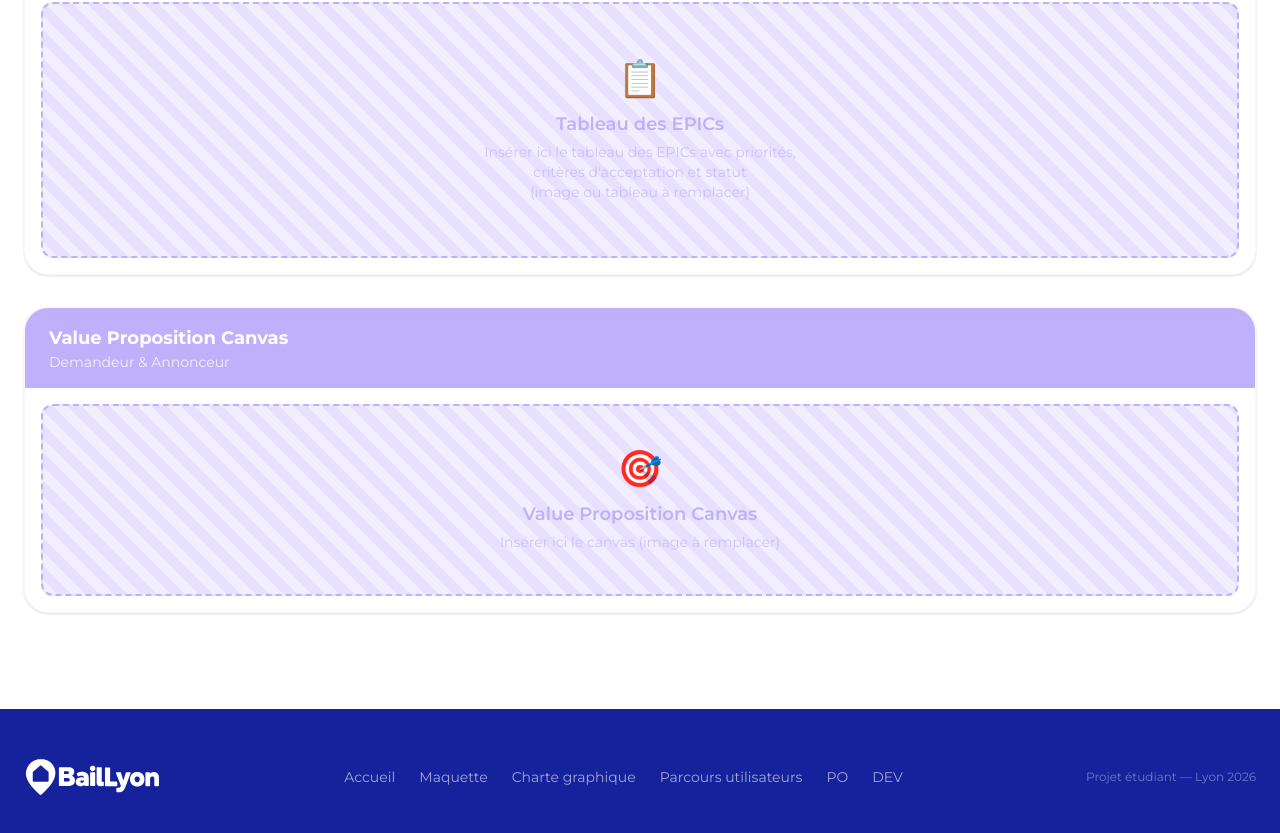
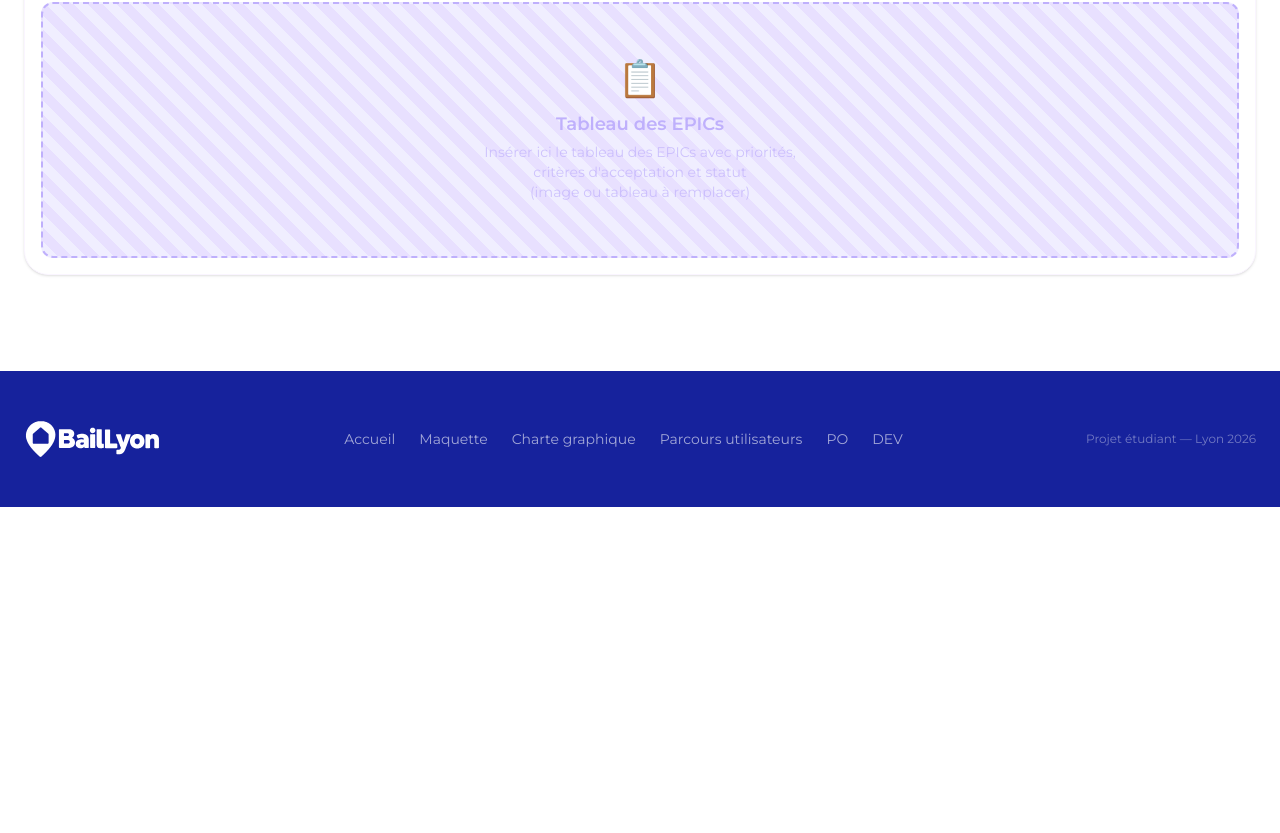
Before and after one commit to sosoYim/log-presentation, a Next.js app: page /po in a window 1280 px wide. Shown: the part 2605-3438 px from the top of the page. After the commit the page ends 3112 px from the top, so only its background shows below. Built offline with nearby package versions, Linux system fonts and the light colour scheme.

Commit message:
feat: remove useless section

```diff
--- a/components/sections/PO.tsx
+++ b/components/sections/PO.tsx
@@ -60,21 +60,6 @@
               </p>
             </div>
           </div>
-
-          {/* Value Proposition Canvas */}
-          <div className="md:col-span-2 bg-white rounded-3xl overflow-hidden shadow-sm border border-purple-50">
-            <div className="bg-[#BFB0FC] px-6 py-4">
-              <h3 className="font-bold text-white text-lg">Value Proposition Canvas</h3>
-              <p className="text-white/80 text-sm">Demandeur & Annonceur</p>
-            </div>
-            <div className="section-placeholder m-4 rounded-2xl min-h-48 flex flex-col items-center justify-center text-[#BFB0FC] text-center p-8">
-              <div className="text-4xl mb-3">🎯</div>
-              <p className="font-semibold text-lg">Value Proposition Canvas</p>
-              <p className="text-sm mt-1 opacity-70">
-                Insérer ici le canvas (image à remplacer)
-              </p>
-            </div>
-          </div>
         </div>
       </div>
     </section>
```
